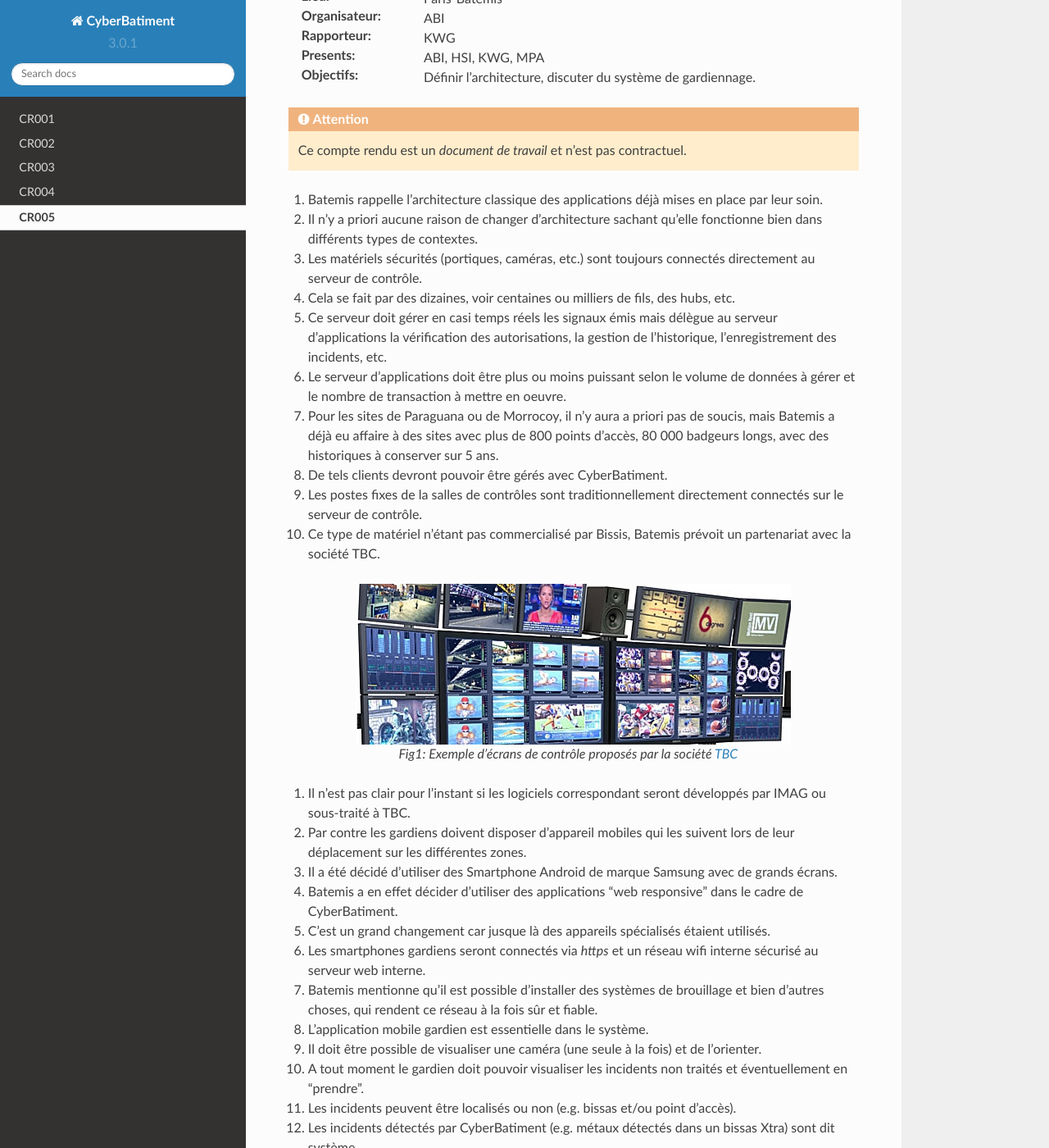
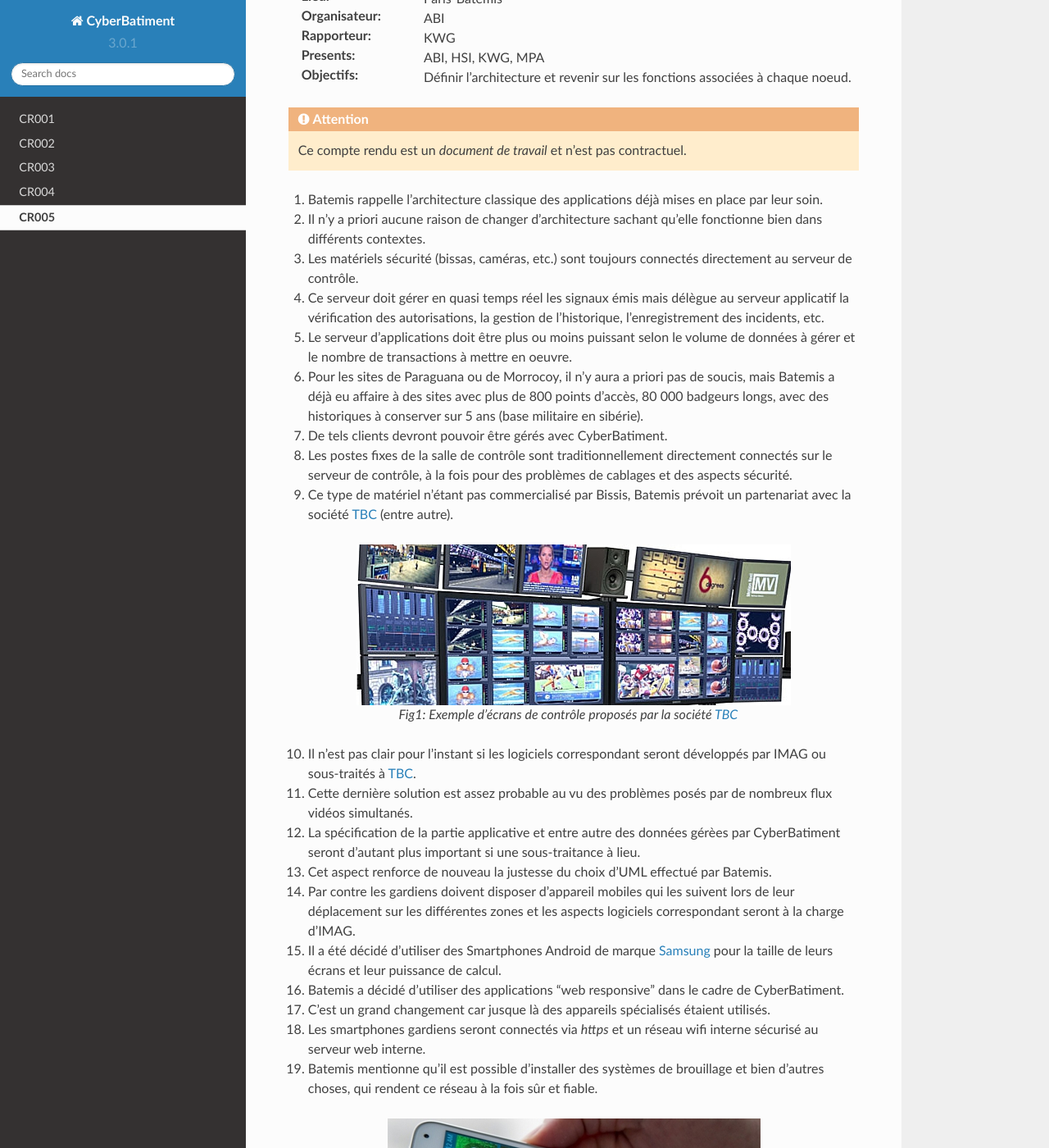
Before and after one commit to secu2/CyberBatiment, a Sphinx documentation site: the page built from docs/res/CR005.rst, in a window 1280 px wide and 1400 px high, scrolled down 245 px. Shown: the whole window at 82% size. Built offline with Sphinx 7.4.7 and the Read the Docs theme 2.0.0, drawn with Linux system fonts in a browser that asks for light colours; pages that are not in the unit, such as notebooks, are missing from menus; some of the changed text lies outside the part shown.

```diff
--- a/docs/res/CR005.rst
+++ b/docs/res/CR005.rst
@@ -7,76 +7,91 @@ CR005
 :Organisateur: ABI
 :Rapporteur: KWG
 :Presents: ABI, HSI, KWG, MPA
-:Objectifs: Définir l'architecture, discuter du système de gardiennage.
+:Objectifs: Définir l'architecture et revenir sur les fonctions associées à chaque noeud.
 
 .. attention::
     Ce compte rendu est un *document de travail* et n'est pas contractuel.
 
 #. Batemis rappelle l'architecture classique des applications déjà mises en place par leur soin.
-#. Il n'y a priori aucune raison de changer d'architecture sachant qu'elle fonctionne bien dans différents types de contextes.
-#. Les matériels sécurités (portiques, caméras, etc.) sont toujours connectés directement au serveur de contrôle.
-#. Cela se fait par des dizaines, voir centaines ou milliers de fils, des hubs, etc.
-#. Ce serveur doit gérer en casi temps réels les signaux émis mais délègue au serveur d'applications la vérification des autorisations, la gestion de l'historique, l'enregistrement des incidents, etc.
-#. Le serveur d'applications doit être plus ou moins puissant selon le volume de données à gérer et le nombre de transaction à mettre en oeuvre.
-#. Pour les sites de Paraguana ou de Morrocoy, il n'y aura a priori pas de soucis, mais Batemis a déjà eu affaire à des sites avec plus de 800 points d'accès, 80 000 badgeurs longs, avec des historiques à conserver sur 5 ans.
+#. Il n'y a priori aucune raison de changer d'architecture sachant qu'elle fonctionne bien dans différents contextes.
+#. Les matériels sécurité (bissas, caméras, etc.) sont toujours connectés directement au serveur de contrôle.
+#. Ce serveur doit gérer en quasi temps réel les signaux émis mais délègue au serveur applicatif la vérification des autorisations, la gestion de l'historique, l'enregistrement des incidents, etc.
+#. Le serveur d'applications doit être plus ou moins puissant selon le volume de données à gérer et le nombre de transactions à mettre en oeuvre.
+#. Pour les sites de Paraguana ou de Morrocoy, il n'y aura a priori pas de soucis, mais Batemis a déjà eu affaire à des sites avec plus de 800 points d'accès, 80 000 badgeurs longs, avec des historiques à conserver sur 5 ans (base militaire en sibérie).
 #. De tels clients devront pouvoir être gérés avec CyberBatiment.
-#. Les postes fixes de la salles de contrôles sont traditionnellement directement connectés sur le serveur de contrôle.
-#. Ce type de matériel n'étant pas commercialisé par Bissis, Batemis prévoit un partenariat avec la société TBC.
+#. Les postes fixes de la salle de contrôle sont traditionnellement directement connectés sur le serveur de contrôle, à la fois pour des problèmes de cablages et des aspects sécurité.
+#. Ce type de matériel n'étant pas commercialisé par Bissis, Batemis prévoit un partenariat avec la société TBC_ (entre autre).
 
+.. _CR005Fig1:
 .. figure:: media/ecrans.jpg
     :align: center
 
     Fig1: Exemple d'écrans de contrôle proposés par la société TBC_
 
-#. Il n'est pas clair pour l'instant si les logiciels correspondant seront développés par IMAG ou sous-traité à TBC.
-#. Par contre les gardiens doivent disposer d'appareil mobiles qui les suivent lors de leur déplacement sur les différentes zones.
-#. Il a été décidé d'utiliser des Smartphone Android de marque Samsung avec de grands écrans.
-#. Batemis a en effet décider d'utiliser des applications "web responsive" dans le cadre de CyberBatiment.
+10. Il n'est pas clair pour l'instant si les logiciels correspondant seront développés par IMAG ou sous-traités à TBC_.
+#. Cette dernière solution est assez probable au vu des problèmes posés par de nombreux flux vidéos simultanés.
+#. La spécification de la partie applicative et entre autre des données gérèes par CyberBatiment seront d'autant plus important si une sous-traitance à lieu.
+#. Cet aspect renforce de nouveau la justesse du choix d'UML effectué par Batemis.
+#. Par contre les gardiens doivent disposer d'appareil mobiles qui les suivent lors de leur déplacement sur les différentes zones et les aspects logiciels correspondant seront à la charge d'IMAG.
+#. Il a été décidé d'utiliser des Smartphones Android de marque Samsung_ pour la taille de leurs écrans et leur puissance de calcul.
+#. Batemis a décidé d'utiliser des applications "web responsive" dans le cadre de CyberBatiment.
 #. C'est un grand changement car jusque là des appareils spécialisés étaient utilisés.
 #. Les smartphones gardiens seront connectés via *https* et un réseau wifi interne sécurisé au serveur web interne.
 #. Batemis mentionne qu'il est possible d'installer des systèmes de brouillage et bien d'autres choses, qui rendent ce réseau à la fois sûr et fiable.
-#. L'application mobile gardien est essentielle dans le système.
-#. Il doit être possible de visualiser une caméra (une seule à la fois) et de l'orienter.
-#. A tout moment le gardien doit pouvoir visualiser les incidents non traités et éventuellement en "prendre".
-#. Les incidents peuvent être localisés ou non (e.g. bissas et/ou point d'accès).
-#. Les incidents détectés par CyberBatiment (e.g. métaux détectés dans un bissas Xtra) sont dit système.
+
+.. _CR005Fig2:
+.. figure:: media/samsung.jpg
+    :align: center
+
+    Fig2: Smartphone destiné aux gardiens
+
+20. Il doit être possible de visualiser une caméra (une seule à la fois) et de l'orienter.
+#. A tout moment le gardien doit pouvoir visualiser les incidents en cours et éventuellement en "prendre".
+#. Les incidents peuvent être localisés ou non (e.g. bissas, point d'accès et/ou zone).
+#. Les incidents système détecté par CyberBatiment (e.g. métaux détectés dans un bissas Xtra) doivent y figurer.
 #. D'autres évenements, les évenements "gardiens", sont eux créés par les gardiens.
 #. C'est le cas par exemple lorsqu'un gardien voit quelqu'un sauter par dessus un mur sécurité.
 #. Ou lorsqu'un gardien constate (par exemple sur le site de Moroccoy) des fumées anormales dans une zone.
-#. Tous ces incidents devront être gardé dans l'historique.
+#. Tous ces incidents devront être gardés dans l'historique.
 #. Lorsqu'un gardien prend un incident, celui change d'état ("nouveau"->"affecté").
 #. En fonction des cas, et après s'être typiquement rendu sur place, le (ou les) gardien(s) peu(ven)t "ignorer" l'incident, le "fermer", ou le passer en mode "inconnu".
 #. Un gardien peut également "transférer" un incident vers un ou d'autres gardiens.
 #. Par exemple si un intru est detecté dans une zone par un gardien dans un mirador, ce dernier peut transférer l'incident à différents gardiens en fonction de leurs localisations et des mouvements de l'intru.
 #. Il est possible à chaque état d'associer des notes (écrites, photos, audio).
-#. En suitation de crise, le temps de réaction des gardiens peut devenir essentiel.
-#. Il est nécessaire de pouvoir pré-enregistrer les types d'incidents et types de notes classiques.
+#. En situation de crise, le temps de réaction des gardiens peut devenir essentiel.
+#. Il est nécessaire de pouvoir pré-enregistrer les types d'incidents avec des notes classiques.
 #. C'est le rôle des superviseurs et cela se fait généralement lors de la définition du plan sécurité initial en fonction des caractéristiques du site.
-#. Assez souvent on découvre par la suite de nouveaux types liés à des situations répétitives (e.g. "tuyau percé" dans une usine, "malaise dans un bissas" dans un hopital, etc.).
+#. Assez souvent on découvre par la suite de nouveaux types liés à des situations répétitives (e.g. "tuyau percé" dans une usine, "malaise dans un bissas" dans un hopital, "cartable coincé dans un bissas" dans une école, etc.).
+#. Les gardiens peuvent alors selectionner les éléments nécessaires lors de scénarios types.
 #. Evidemment si nécessaire les gardiens peuvent utiliser la fonction téléphone de leur Smartphone pour appeler les services compétents (urgences, police, armée, etc.)
 #. La discussion sur le rôle des gardiens s'est achevé sur la conclusion suivante.
 #. L'IHM des gardiens doit être particulièrement ergonomique vu le contexte d'utilisation à la fois quotidien et potentiellement intensif.
-#. En ce qui concerne le poste superviseur (un seul) et les postes administrateurs (autant que nécessaire), ceux-ci seront également connectés au serveur web interne.
+#. _
+#. En ce qui concerne le poste superviseur (toujours un seul, ce qui permet de respecter la norme EAN1225) et les postes administrateurs (autant que nécessaire), ceux-ci seront également connectés au serveur web interne.
 #. Il s'agit dans les deux cas de PCs standards dotés du navigateur Chrome.
+#. _
 #. Les administrateurs gèrent non seulement les inscriptions des badgeurs, mais aussi les problèmes liés à la perte d'un badge long.
 #. Lorsqu'un badge long est perdu, volé (y compris via agression), le badgeur est tenu d'en informer immédiatement le centre securité.
-#. Les badges longs peuvent en fait avoir plusieurs formes: badge magnétique en plastique, mais aussi pendentifs plaqués or et montre de luxe dans certaines entreprises.
-#. Que ces badges soient à contact où non, il est toujours associé à un seule personne à la fois et une personne ne peut posséder qu'un badge (pour un site) à un moment donné.
-#. Les badgeurs sont connus au minimum par leur nom et leur prénom et un numéro d'identité national (NIN).
+#. Les badges longs peuvent en fait avoir plusieurs formes: badge magnétique en plastique, mais aussi pendentifs plaqués or et montres de luxe chez certains clients.
+#. Batemis se charge de répondre aux besoins des clients en terme de packaging.
+#. Que ces badges soient à contact où non, ils sont toujours associés à une seule personne à la fois et une personne ne peut posséder qu'un badge (pour un site) à un moment donné.
+#. Les badgeurs sont connus au minimum par leur nom et leur prénom et un numéro d'identité national (NIN); contrainte nécessaire dans le cadre la norme EAN1225.
+#. Ceci est vrai aussi bien pour les badges courts que pour les badges longs.
 #. Le NIN utilisé dépend des personnes et des pays considérés.
 #. Ce peut être le numéro de passeport, le numéro de carte d'identité ou tout autre document selon le pays.
-#. Un mél et deux numéros de téléphone peuvent également être renseignés lors de l'inscription.
-#. A chaque fois qu'un badge est donné à quelqu'un, qu'il est annulé suite à une perte ou un vol, un  événement doit être enregistré dans l'historique (norme EAN1225).
+#. Un mél et deux numéros de téléphone peuvent également être renseignés lors de l'enregistrement.
+#. A chaque fois qu'un badge est donné à quelqu'un, qu'il est annulé suite à une perte ou un vol, un incident doit être enregistré dans l'historique (norme EAN1225).
 #. Toutes ses opérations sont effectuées par les administrateurs de groupes.
 #. Lorsqu'un badgeur appartient à plusieurs groupes, et si ces groupes sont gérés par plusieurs administrateurs, n'importe quel de ces administrateurs peut gérer la perte du badge.
 #. Finalement, le serveur web externe est lui le seul élément de CyberBatiment a être connecté à internet via tcp-ip.
 #. C'est lui qui gèrera les web-services mentionnés auparavant.
+#. _
 #. Il est fait état d'un démarrage éminent de la phase de collecte des exigences.
 #. Les spécifications UML seront faites par un autre groupe au sein de l'IMAG à partir des comptes rendus de réunions réalisés jusque là.
 #. Les personnels de la société Batemis ne seront pas disponibles dans les semaines qui viennent.
-#. Il risque d'en être de même des membres IMAG ayant participé à ces réunions.
-#. Un voyage en Russie puis en Irlande étant prévu pour le prochain mois.
+#. Il risque d'en être de même des membres IMAG ayant participé à ces réunions, un voyage en Russie puis en Irlande étant prévu pour le prochain mois.
 
 .. ............................................................................
 
 .. _TBC: http://www.tbcconsoles.com/
+.. _Samsung: http://www.samsung.com/fr/home
```
Also changed, not shown: docs/index.rst (+3 -6 lines), docs/res/CR001.rst (+9 -5 lines), docs/res/CR002.rst (+6 -4 lines), docs/res/CR003.rst (+20 -20 lines), docs/res/CR004.rst (+20 -19 lines), docs/res/media/samsung.jpg (added).
